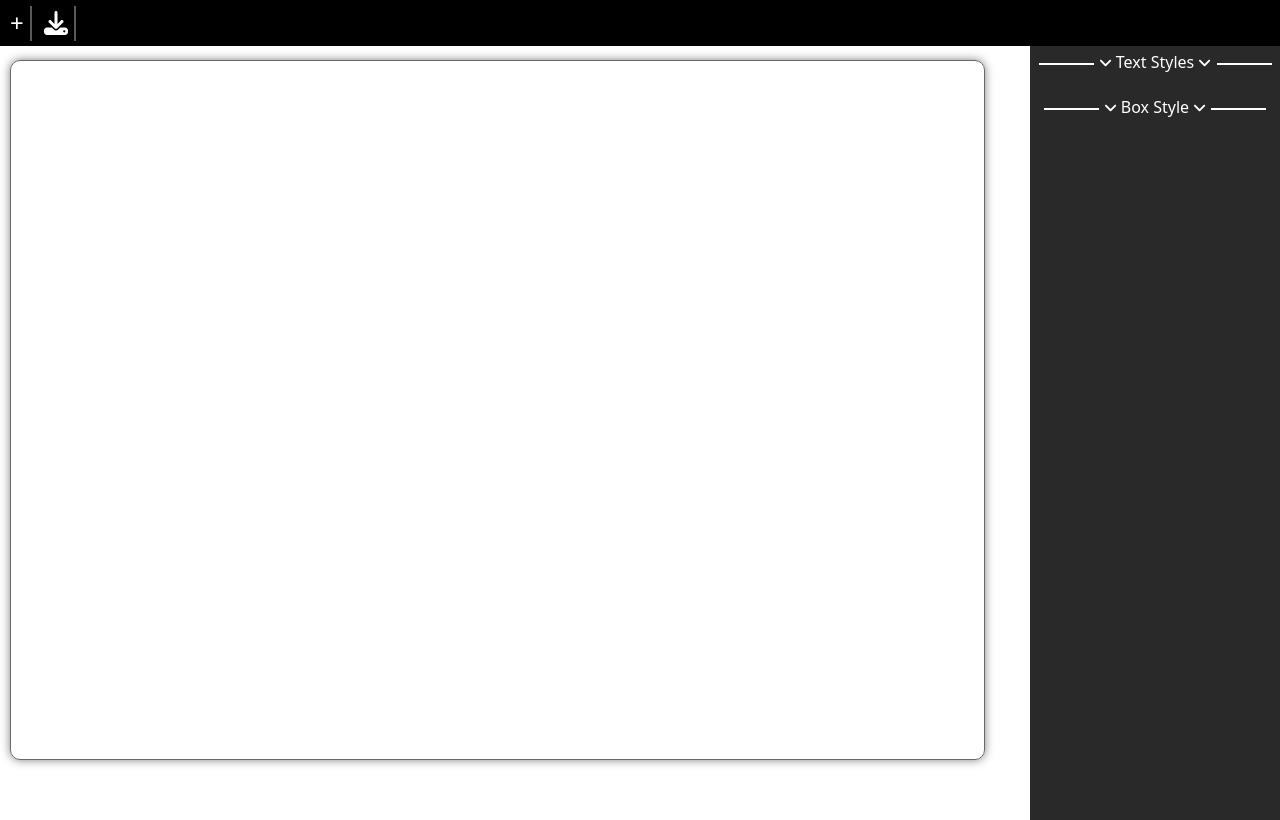
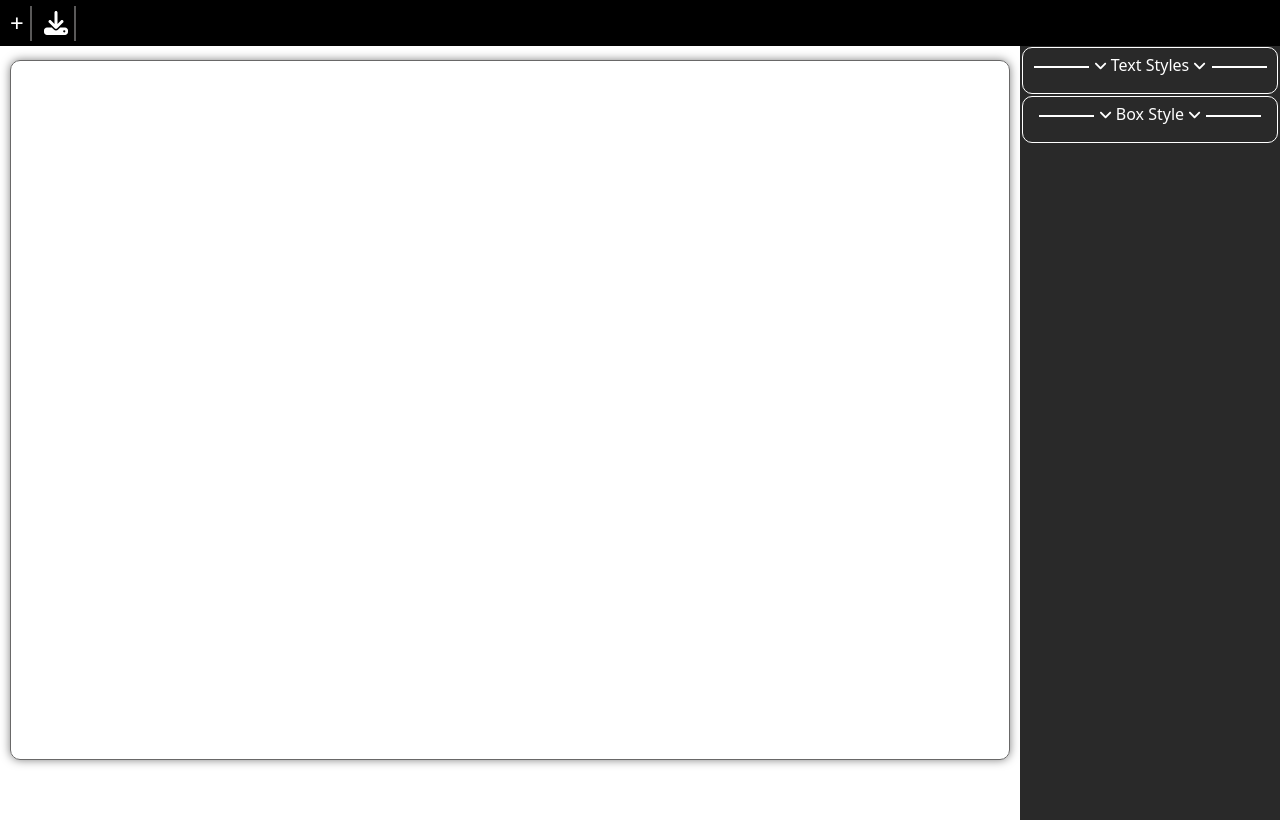
Before and after one commit to Smit-Patel-2133/mak-Z, a React (Vite) app in the folder Front End/mak Z/: page /editPage in a window 1280 px wide. Built offline with nearby package versions, Linux system fonts and the light colour scheme.

Commit message:
add imag and video elements and add styles till box shadow y offset

```diff
--- a/Front End/mak Z/src/components/EditPage/editPage.css
+++ b/Front End/mak Z/src/components/EditPage/editPage.css
@@ -178,7 +178,7 @@
 .mainList p {
     color: white !important;
 }
-.headings{
+.heading{
     position: absolute;
     width: 0px;
     top: 140px;
--- a/Front End/mak Z/src/components/UserCss/UserCss.css
+++ b/Front End/mak Z/src/components/UserCss/UserCss.css
@@ -1,7 +1,7 @@
 .style {
     position: fixed;
     right: 0;
-    width: 250px;
+    width: 260px;
     background-color: rgb(41, 41, 41);
     height: 100vh;
     margin-top: 45px;
@@ -61,7 +61,7 @@
     margin: 10px 10px;
 }
 td input,td select{
-    width: 60px;
+    width: 80px;
     color: white;
     height: 30px;
     margin: 10px 10px;
@@ -70,9 +70,6 @@ td input,td select{
     border: 1px solid white;
     border-radius: 10px;
     text-align: center;
-}
-select{
-    width: 100px !important;
 }
 .activeElementClass{
     border: 2px solid orangered;
@@ -84,8 +81,9 @@ select{
     cursor: pointer;
 }
 .textTable, .boxStyle{
-    max-height: 0px;
+    max-height: 0;
     overflow: hidden !important;
+    transition: 1s ease-in-out;
 }
 .style p::after{
     content: '';
@@ -106,8 +104,13 @@ select{
     margin-right: 5px;
 }
 .expandTextTable, .expandBoxStyle{
-    max-height:fit-content;
+    max-height: 1000px;
 }
 .style svg{
     font-size: 15px;
 }
+.styleBlocks{
+    margin: 2px;
+    border-radius: 10px;
+    border: 1px solid white;
+}
--- a/Front End/mak Z/src/components/UserCss/UserCss.jsx
+++ b/Front End/mak Z/src/components/UserCss/UserCss.jsx
@@ -33,6 +33,18 @@ const UserCss = ({ styleHover, receivedData  }) => {
   const [textDecorationValue, textDecorationFun] = useState(null);
   const textTransform = useRef(null);
   const [textTransformValue, textTransformFun] = useState(null);
+  const borderWidth = useRef(null);
+  const [borderWidthValue, borderWidthFun] = useState(null);
+  const borderStyle = useRef(null);
+  const [borderStyleValue, borderStyleFun] = useState(null);
+  const borderColor = useRef(null);
+  const [borderColorValue, borderColorFun] = useState(null);
+  const borderRadius = useRef(null);
+  const [borderRadiusValue, borderRadiusFun] = useState(null);
+  const shadowVerticalOffset = useRef(null);
+  const [shadowVerticalOffsetValue, shadowVerticalOffsetFun] = useState(null);
+  const shadowHorizontalOffset = useRef(null);
+  const [shadowHorizontalOffsetValue, shadowHorizontalOffsetFun] = useState(null);
 
   const [activeElement,setActiveElement] = useState(null);
   const [expandTextTable,setExpandTextTable] = useState(false);
@@ -93,6 +105,24 @@ const UserCss = ({ styleHover, receivedData  }) => {
       const targetTextTransform = computedStyle.getPropertyValue('text-transform');
       textTransform.current.value = targetTextTransform;
       textTransformFun(receivedData);
+      const targetBorderWidth = computedStyle.getPropertyValue('border-width');
+      borderWidth.current.value = parseInt(targetBorderWidth);
+      borderWidthFun(receivedData)
+      const targetBorderStyle = computedStyle.getPropertyValue('border-style');
+      borderStyle.current.value = targetBorderStyle;
+      borderStyleFun(receivedData);
+      const targetBorderColor = rgbToHex(computedStyle.getPropertyValue('border-color'));
+      borderColor.current.value = targetBorderColor;
+      borderColorFun(receivedData);
+      const targetBorderRadius = computedStyle.getPropertyValue('border-radius');
+      borderRadius.current.value = parseInt(targetBorderRadius);
+      borderRadiusFun(receivedData);
+      const targetShadowVerticalOffset = computedStyle.getPropertyValue('box-shadow-offset-x');
+      shadowVerticalOffset.current.value = parseInt(targetShadowVerticalOffset);
+      shadowVerticalOffsetFun(receivedData);
+      const targetShadowHorizontalOffset = computedStyle.getPropertyValue('box-shadow-offset-y');
+      shadowHorizontalOffset.current.value = parseInt(targetShadowHorizontalOffset);
+      shadowHorizontalOffsetFun(receivedData);
 
       if(activeElement) activeElement.classList.remove('activeElementClass')
       setActiveElement(receivedData)
@@ -141,7 +171,24 @@ const UserCss = ({ styleHover, receivedData  }) => {
   function textTransformOnChange() {
     textTransformValue.style.textTransform = textTransform.current.value;
   }
-
+  function borderWidthOnChange(){
+    borderWidthValue.style.borderWidth=`${borderWidth.current.value}px`
+  }
+  function borderStyleOnChange() {
+    borderStyleValue.style.borderStyle = borderStyle.current.value;
+  }
+  function borderColorOnChange() {
+    borderColorValue.style.borderColor = borderColor.current.value;
+  }
+  function borderRadiusOnChange(){
+    borderRadiusValue.style.borderRadius=`${borderRadius.current.value}px`
+  }
+  function shadowHorizontalOffsetOnChange(){
+    shadowHorizontalOffsetValue.style.boxShadowOffsetX=`${shadowHorizontalOffset.current.value}px`
+  }
+  function shadowVerticalOffsetOnChange(){
+    shadowVerticalOffsetValue.style.boxShadowOffsetY=`${shadowVerticalOffset.current.value}px`
+  }
 
   function textTableStyle(){
     setExpandTextTable(!expandTextTable)
@@ -152,6 +199,7 @@ const UserCss = ({ styleHover, receivedData  }) => {
 
   return (
     <div className={`style ${styleHover ? '' : 'styleHovered'}`}>
+      <div className="styleBlocks">
         <p onClick={textTableStyle}><FontAwesomeIcon icon={faAngleDown} /> Text Styles <FontAwesomeIcon icon={faAngleDown} /></p>
         <div className={`textTable ${expandTextTable ? 'expandTextTable' : ''}`}>
           <table>
@@ -159,7 +207,7 @@ const UserCss = ({ styleHover, receivedData  }) => {
               <td><label htmlFor="fontFamily">Font Family: </label></td>
               <td>
                 <select ref={fontFamily} name='fontFamily' className='fontFamily' onChange={fontFamilyOnChange}>
-                <option value="Arial, sans-serif">--None--</option>
+                  <option value="Arial, sans-serif">None</option>
                   <option value="Arial, sans-serif" style={{ fontFamily: 'Arial, sans-serif' }}>Arial</option>
                   <option value="Helvetica, sans-serif" style={{ fontFamily: 'Helvetica, sans-serif' }}>Helvetica</option>
                   <option value="Georgia, serif" style={{ fontFamily: 'Georgia, serif' }}>Georgia</option>
@@ -194,7 +242,7 @@ const UserCss = ({ styleHover, receivedData  }) => {
               <td><label htmlFor="fontStyle">Font Style: </label></td>
               <td>
                 <select ref={fontStyle} name='fontStyle' className='fontStyle' onChange={fontStyleOnChange}>
-                <option value="normal">--None--</option>
+                  <option value="normal">None</option>
                   <option value="normal" style={{ fontStyle: 'normal' }}>Normal</option>
                   <option value="italic" style={{ fontStyle: 'italic' }}>Italic</option>
                   <option value="oblique" style={{ fontStyle: 'oblique' }}>Oblique</option>
@@ -209,7 +257,7 @@ const UserCss = ({ styleHover, receivedData  }) => {
               <td><label htmlFor="textAlign">Text Alignment: </label></td>
               <td>
                 <select ref={textAlign} name='textAlign' className='textAlign' onChange={textAlignOnChange}>
-                <option value="left">--None--</option>
+                  <option value="left">None</option>
                   <option value="left" style={{ textAlign: 'left' }}>Left</option>
                   <option value="center" style={{ textAlign: 'center' }}>Center</option>
                   <option value="right" style={{ textAlign: 'right' }}>Right</option>
@@ -248,7 +296,7 @@ const UserCss = ({ styleHover, receivedData  }) => {
               <td><label htmlFor="textTransform">Text Transform: </label></td>
               <td>
                 <select ref={textTransform} name='textTransform' className='textTransform' onChange={textTransformOnChange}>
-                <option value="none">--None--</option>
+                  <option value="none">None</option>
                   <option value="none" style={{ textTransform: 'none' }}>None</option>
                   <option value="uppercase" style={{ textTransform: 'uppercase' }}>Uppercase</option>
                   <option value="lowercase" style={{ textTransform: 'lowercase' }}>Lowercase</option>
@@ -258,6 +306,8 @@ const UserCss = ({ styleHover, receivedData  }) => {
             </tr>
           </table>
         </div>
+      </div>
+      <div className="styleBlocks">
         <p onClick={boxStyle}><FontAwesomeIcon icon={faAngleDown} /> Box Style <FontAwesomeIcon icon={faAngleDown} /></p>
         <div className={`boxStyle ${expandBoxStyle ? 'expandBoxStyle' : ''}`}>
           <table>
@@ -269,7 +319,43 @@ const UserCss = ({ styleHover, receivedData  }) => {
               <td><label htmlFor="height">Height: </label></td>
               <td><input type="number" ref={height} name='height' className='height' onChange={heightOnChange}/><br /></td>
             </tr>
+            <tr>
+              <td><label htmlFor="borderWidth">Border Width: </label></td>
+              <td><input type="number" ref={borderWidth} name='borderWidth' className='borderWidth' onChange={borderWidthOnChange}/><br /></td>
+            </tr>
+            <tr>
+              <td><label htmlFor="borderStyle">Border Style: </label></td>
+              <td>
+                <select ref={borderStyle} name='borderStyle' className='borderStyle' onChange={borderStyleOnChange}>
+                  <option value="solid">Solid</option>
+                  <option value="dashed">Dashed</option>
+                  <option value="dotted">Dotted</option>
+                  <option value="double">Double</option>
+                  <option value="groove">Groove</option>
+                  <option value="ridge">Ridge</option>
+                  <option value="inset">Inset</option>
+                  <option value="outset">Outset</option>
+                </select>
+              </td>
+            </tr>
+            <tr>
+              <td><label htmlFor="borderColor">Border Color: </label></td>
+              <td><input type="color" ref={borderColor} name='borderColor' className='borderColor' onChange={borderColorOnChange}/><br /></td>
+            </tr>
+            <tr>
+              <td><label htmlFor="borderRadius">Border Radius: </label></td>
+              <td><input type="number" ref={borderRadius} name='borderRadius' className='borderRadius' onChange={borderRadiusOnChange}/><br /></td>
+            </tr>
+            <tr>
+              <td><label htmlFor="shadowHorizontalOffset">Box Shadow <br /> Horizontal Offset:</label></td>
+              <td><input type="number" ref={shadowHorizontalOffset} name='shadowHorizontalOffset' className='shadowHorizontalOffset' onChange={shadowHorizontalOffsetOnChange} /><br /></td>
+            </tr>
+            <tr>
+              <td><label htmlFor="shadowVerticalOffset">Box Shadow <br /> Vertical Offset:</label></td>
+              <td><input type="number" ref={shadowVerticalOffset} name='shadowVerticalOffset' className='shadowVerticalOffset' onChange={shadowVerticalOffsetOnChange} /><br /></td>
+            </tr>
           </table>
+        </div>
       </div>
     </div>
   )
--- a/Front End/mak Z/src/components/UserPage/userPage.css
+++ b/Front End/mak Z/src/components/UserPage/userPage.css
@@ -1,5 +1,5 @@
 .pageBody{
-    width: calc(100% - 305px);
+    width: calc(100% - 280px);
     border: 1px solid rgb(105, 104, 104);
     margin: 60px 10px;
     float: left;
```
Also changed, not shown: Front End/mak Z/src/components/EditPage/EditPage.jsx (+30 -2 lines), Front End/mak Z/src/components/UserPage/UserPage.jsx (+77 -7 lines), 1 other file (tests, documents, lock files or other folders). Lines whose indentation alone changed are shown as unchanged.
